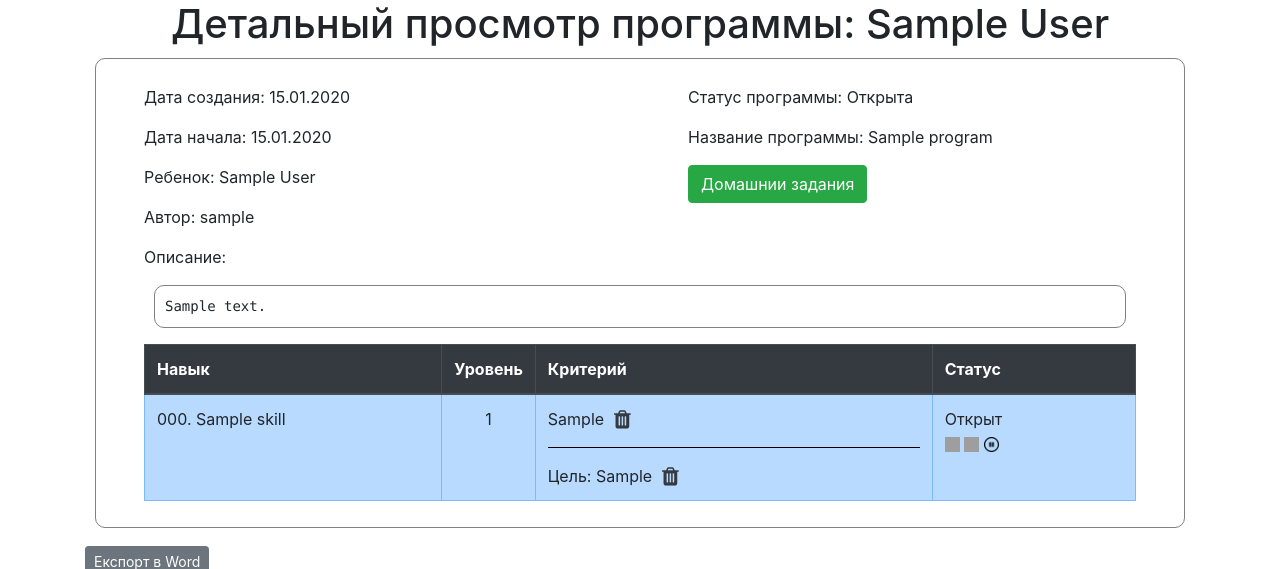
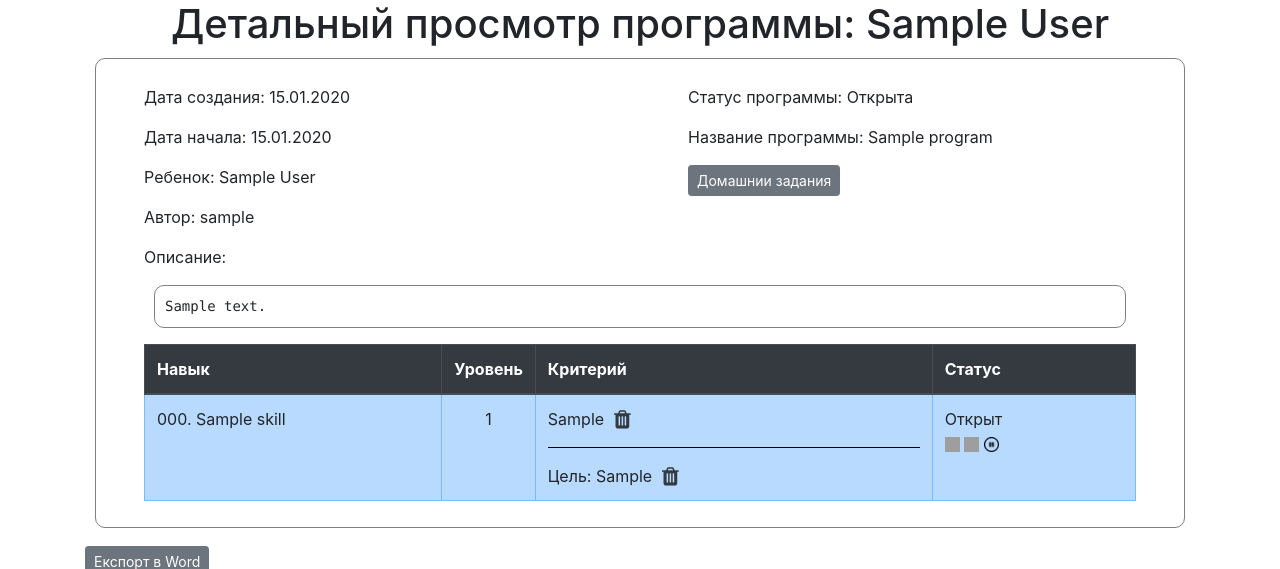
Before and after one commit to Illarionov81/ABA, a Django app: page /program/1/ in a window 1280 px wide. Shown: the part 126-695 px from the top of the page. Run offline with Django 3.2, Linux system fonts and the light colour scheme; tables that the repository leaves empty hold one stand-in row (values such as "Sample post"); some libraries are stand-ins or nearby versions; grey boxes are pictures that could not be loaded.

Commit message:
перезаписал requirements.txt поправил вид ссылки ДЗ

```diff
--- a/requirements.txt
+++ b/requirements.txt
@@ -1,3 +1,4 @@
+asgiref==3.3.1
 Django==2.2.13
 django-widget-tweaks==1.4.8
 lxml==4.6.2
--- a/source/webapp/templates/program/program_detail_view.html
+++ b/source/webapp/templates/program/program_detail_view.html
@@ -24,7 +24,7 @@
             <p>Статус программы: {{ programs.get_status_display }}</p>
             <p>Название программы: {{ programs.name }}</p>
             <a href="{% url 'webapp:homeworks' programs.pk %}">
-                <button class="btn btn-success">Домашнии задания</button>
+                <button class="btn btn-secondary btn-sm">Домашнии задания</button>
             </a>
         </div>
     </div>
```
